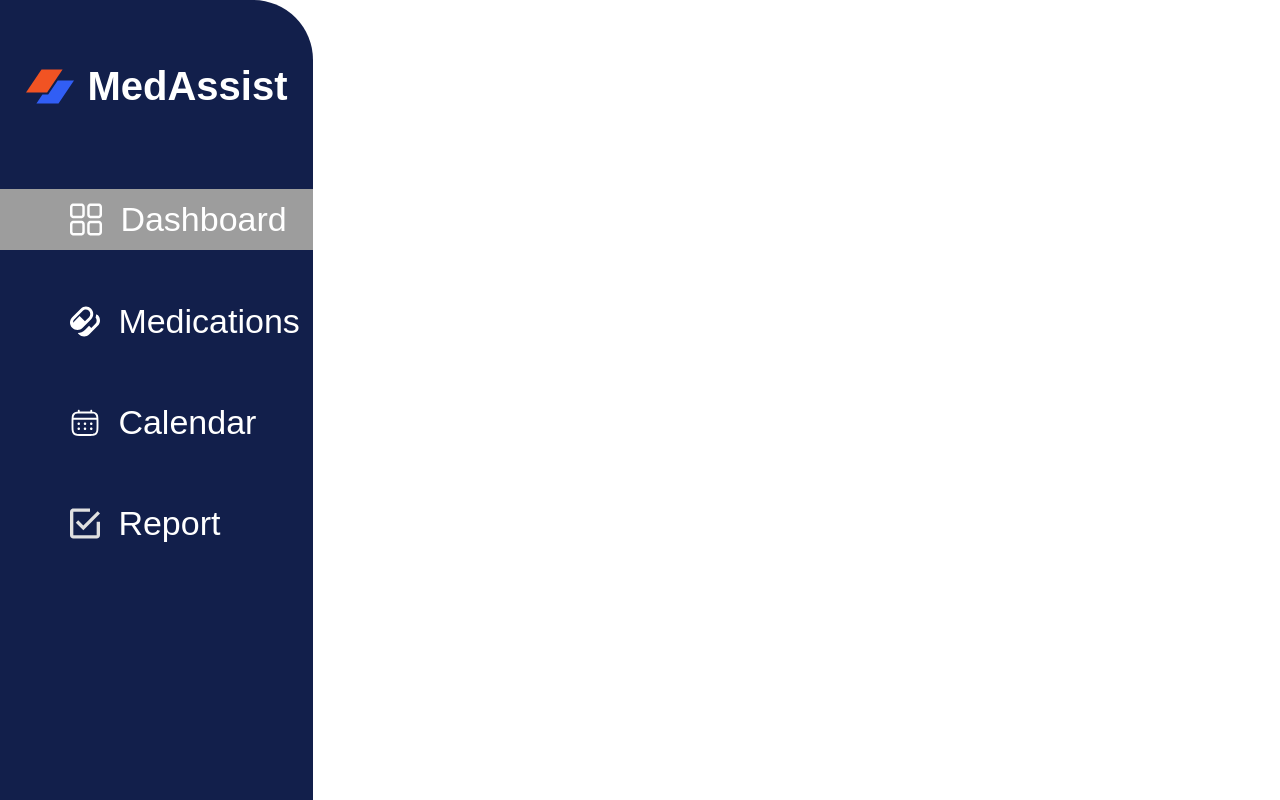
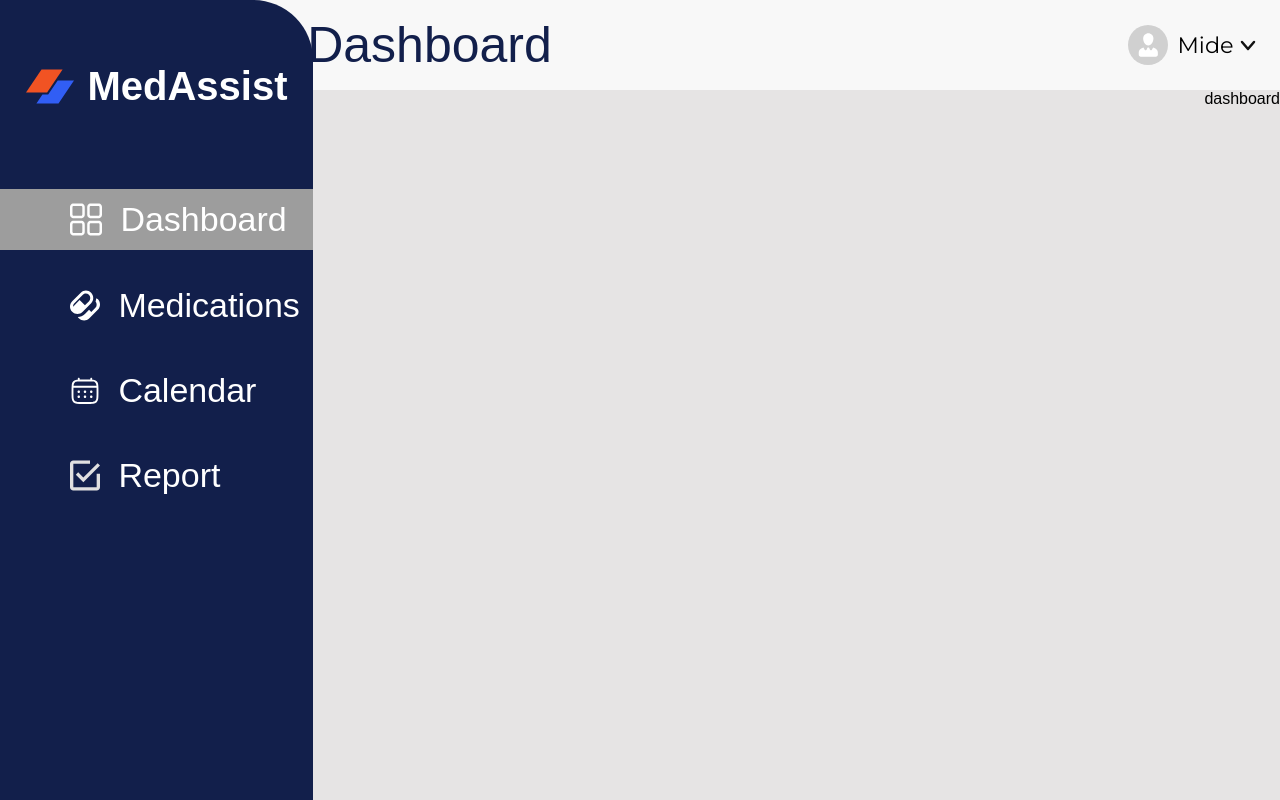
Before and after one commit to greathafiz/MedAssist, a React (Vite) app in the folder frontend/: page / in a window 1280 px wide. Built offline with nearby package versions, Linux system fonts and the light colour scheme; a web font is replaced by a local one.

Commit message:
navbar created based on the chosen route

```diff
--- a/frontend/src/App.css
+++ b/frontend/src/App.css
@@ -1,4 +1,11 @@
 .app-container{
     display: flex;
+}
 
+.app-main{
+    display: flex;
+    flex-direction: column;
+    align-items: flex-end;
+    justify-content: flex-end;
+    width: 100%;
 }
--- a/frontend/src/App.jsx
+++ b/frontend/src/App.jsx
@@ -2,6 +2,7 @@ import './App.css'
 import Calendar from './components/calendar/calendar';
 import Dashboard from './components/dashboard/dashboard';
 import Medications from './components/medications/medications';
+import Navbar from './components/navbar/navbar';
 import PatientReport from './components/patient-report/patient-report';
 import Sidebar from './components/sidebar/sidebar'
 import { Routes, Route } from "react-router-dom";
@@ -11,6 +12,8 @@ function App() {
   return (
     <div className='app-container'>
       <Sidebar />
+      <div className='app-main'>
+        <Navbar />
         <Routes>
           <Route path="/" element={< Dashboard />} />
           <Route path="/medications" element={< Medications />} />
@@ -19,6 +22,7 @@ function App() {
 
         </Routes>
       </div>
+    </div>
   )
 }
 
--- /dev/null
+++ b/frontend/src/components/navbar/navbar.jsx
@@ -0,0 +1,36 @@
+import './style.css'
+import DefaultPic from '../../assets/default-profile.svg'
+import Dropdown from '../../assets/dropdown-icon.svg'
+import { useLocation } from 'react-router'
+const Navbar = () => {
+  const location = useLocation()
+
+  return (
+    <div className='container'>
+      <div className="header">
+
+        {location.pathname === '/' ? (
+          <h3>Dashboard</h3>
+        ): location.pathname === '/medications'?(
+          <h3>Medications</h3>
+        ): location.pathname === '/calendar' ? (
+          <h3>Calendar</h3>
+        ): location.pathname === '/report' ? (
+          <h3>Report</h3>
+        ): <></>}
+
+
+        <div className="profile">
+          <img className='profile-pic' src={DefaultPic} alt="profile picture" />
+          <div className="profile-name">
+            <h4>Mide</h4>
+            <img src={Dropdown} alt="dropdown icon" />
+          </div>
+        </div>
+
+      </div>
+    </div>
+  )
+}
+
+export default Navbar
--- /dev/null
+++ b/frontend/src/components/navbar/style.css
@@ -0,0 +1,46 @@
+.container{
+    max-width: 1440px;
+    width: 100%;
+    /* display: flex;
+    justify-content: flex-end; */
+}
+
+.header{
+    background: #F8F8F8;
+    display: flex;
+    align-items: center;
+    justify-content: space-between;
+    padding: 1rem 1.5rem 1rem 24%;
+    width: 100%;
+}
+
+.header h3{
+    color: #121F4B;
+    font-size: 3.125rem;
+    font-weight: 500;
+}
+
+.profile{
+    display: flex;
+    align-items: center;
+    gap: .6rem;
+}
+
+.profile-pic{
+    width: 2.5rem;
+    height: 2.5rem;
+}
+
+.profile-name{
+    display: flex;
+    justify-content: center;
+    align-items: center;
+    gap: 0.4rem;
+}
+
+.profile-name h4{
+    color: #000;
+    font-family: 'Montserrat', sans-serif;
+    font-weight: 400;
+    font-size: 1.4rem;
+}
--- a/frontend/src/components/sidebar/style.css
+++ b/frontend/src/components/sidebar/style.css
@@ -29,7 +29,7 @@
 .links-container{
     display: flex;
     flex-direction: column;
-    gap: 2.5rem;
+    gap: 1.5rem;
 }
 
 .link-container{
--- a/frontend/src/index.css
+++ b/frontend/src/index.css
@@ -1,5 +1,5 @@
 @import url('https://fonts.googleapis.com/css2?family=Smooch+Sans:wght@300;400;500;600;700;800;900&display=swap');
-
+@import url('https://fonts.googleapis.com/css2?family=Montserrat:wght@400;500;600;700;800;900&display=swap');
 *{
   margin: 0;
   padding: 0;
@@ -10,6 +10,7 @@ body{
   overflow-x: hidden;
   font-size: 16px;
   font-family: 'Smooch Sans', sans-serif;
+  background-color: #E6E4E4;;
 }
 
 a{
```
Also changed, not shown: frontend/src/assets/default-profile.svg (added), frontend/src/assets/dropdown-icon.svg (added). Lines whose indentation alone changed are shown as unchanged.
